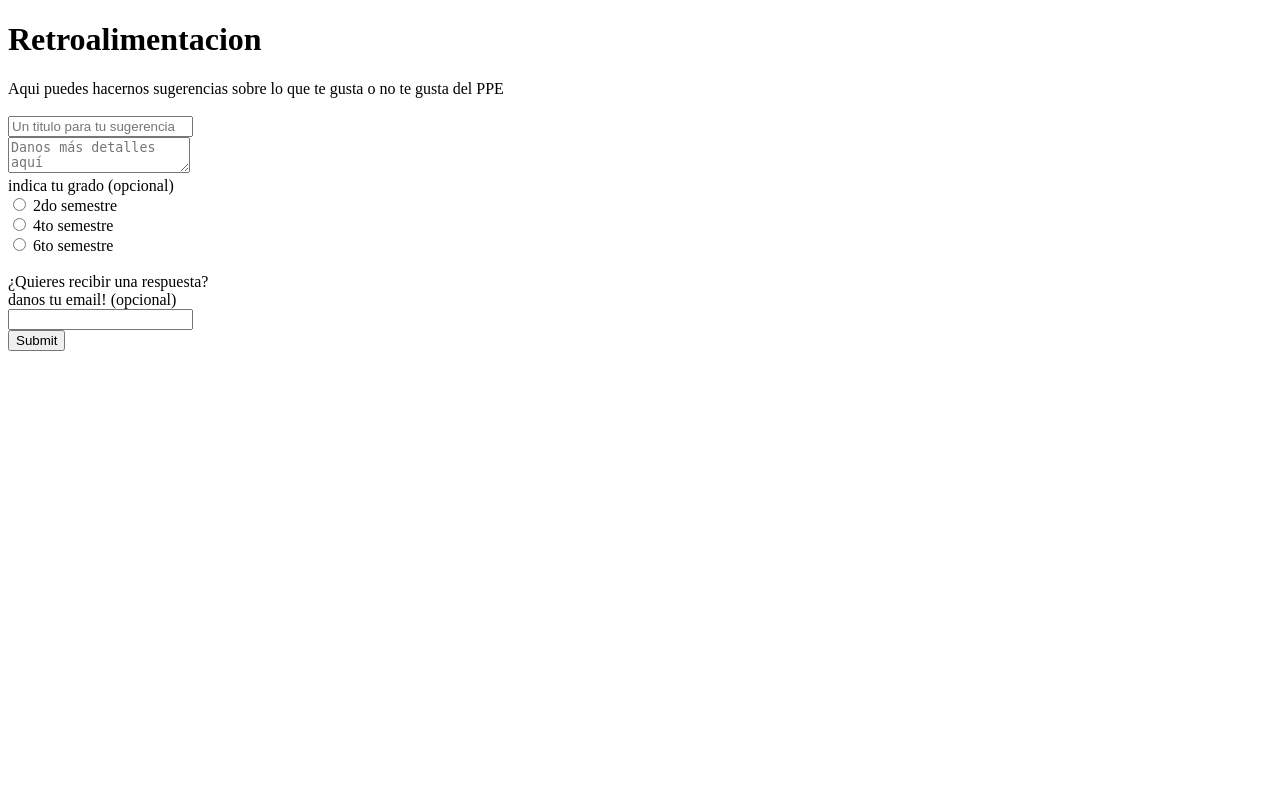
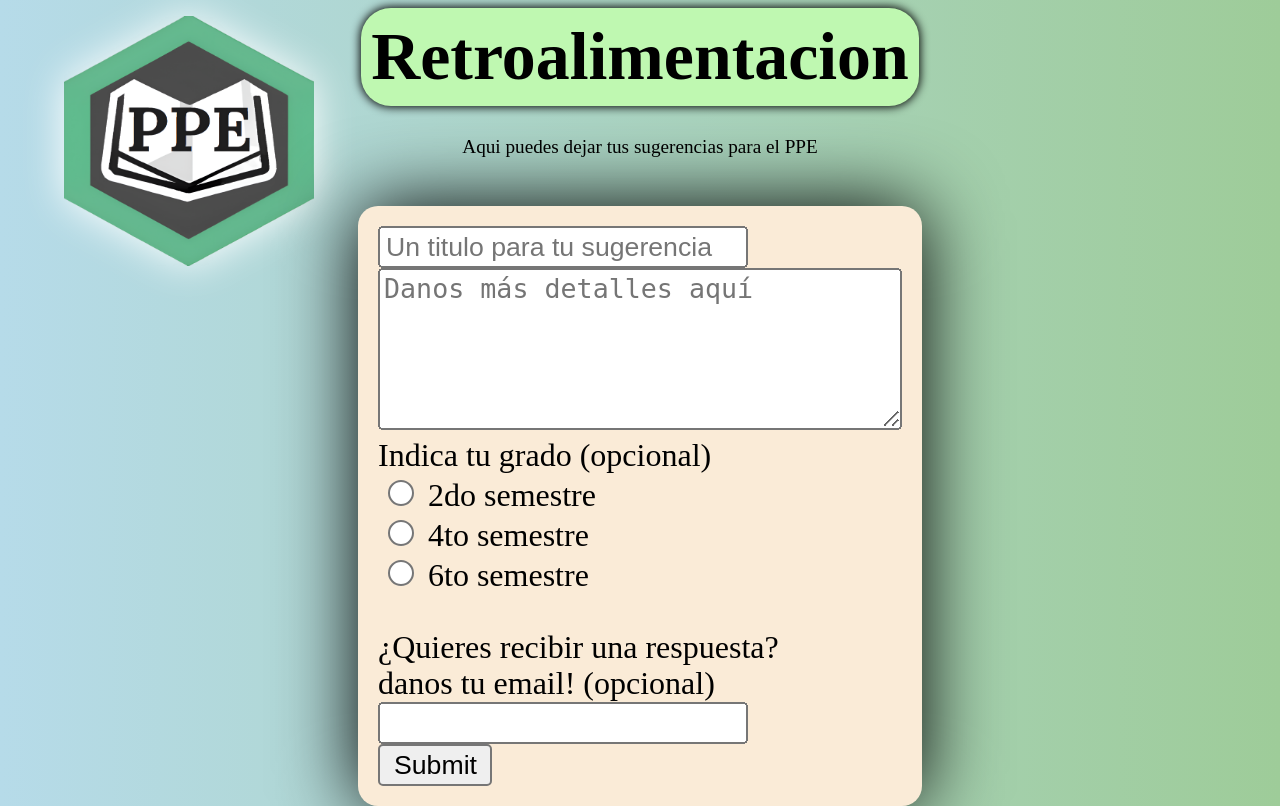
Before and after one commit to AlcalinoGitHub/PPE, a Django app: page /feedback in a window 1280 px wide. Before the commit the page ends 351 px from the top, so only its background shows below. Run offline with Django 4.2, Linux system fonts and the light colour scheme.

Commit message:
Added css to user forms

```diff
--- a/mysite/Content/templates/encuesta.html
+++ b/mysite/Content/templates/encuesta.html
@@ -5,16 +5,17 @@
     <meta http-equiv="X-UA-Compatible" content="IE=edge">
     <meta name="viewport" content="width=device-width, initial-scale=1.0">
     <title>Document</title>
+    <link rel="stylesheet" href="/static/encuesta.css">
 </head>
 <body>
-    <h1>Retroalimentacion</h1>
-    <div class = 'text'>Aqui puedes hacernos sugerencias sobre lo que te gusta o no te gusta del PPE</div> <br>
-    <div class = 'encuesta'>
-        <form method="post">
+    <img class ='logo' src= "/static/L1Hs5S9N_2x.jpg" onclick="location.href = '/'">
+    <h1 class = 'title'>Retroalimentacion</h1>
+    <div class = 'text'>Aqui puedes dejar tus sugerencias para el PPE</div> <br>
+        <form method="post" class = 'leform'>
                 {% csrf_token %}
                 <input type="text" name = 'Title' placeholder="Un titulo para tu sugerencia" required><br>
-            <textarea name = 'description' placeholder="Danos más detalles aquí" required></textarea><br>
-            indica tu grado (opcional) <br>
+                <textarea rows="5" cols="30" name = 'description' placeholder="Danos más detalles aquí" required></textarea><br>
+                Indica tu grado (opcional) <br>
                 <input type = 'radio' name = 'grado' value = 2> 2do semestre <br>
                 <input type = 'radio' name = 'grado' value = 4> 4to semestre <br>
                 <input type = 'radio' name = 'grado' value = 6> 6to semestre <br> <br>
@@ -22,7 +23,6 @@
                 <input type = 'email' name = 'email'> <br>
                 <input type = 'submit'>
         </form>
-    </div>
 
 </body>
 </html>
--- a/mysite/mysite/static/about.css
+++ b/mysite/mysite/static/about.css
@@ -1,6 +1,6 @@
 body {
-    background: rgb(58,146,180);
-    background: linear-gradient(90deg, rgba(58,146,180,1) 0%, rgba(29,253,179,1) 50%, rgba(69,146,252,1) 100%);
+    background: rgb(182,219,233);
+    background: linear-gradient(90deg, rgba(182,219,233,1) 0%, rgba(158,204,153,1) 100%, rgba(148,152,154,1) 100%);
     background-repeat: no-repeat;
     background-size: 2000px 2000px
 }
--- /dev/null
+++ b/mysite/mysite/static/encuesta.css
@@ -0,0 +1,52 @@
+body {
+    background: rgb(182,219,233);
+background: linear-gradient(90deg, rgba(182,219,233,1) 0%, rgba(158,204,153,1) 100%, rgba(148,152,154,1) 100%);
+}
+
+
+.logo {
+    position: absolute;
+    margin: auto;
+    width: 250px;
+    height: 250px;
+    top:2%;
+    left: 5%;
+    filter: drop-shadow(0px 0px 20px white);
+    transition: ease 0.5s;
+}
+
+.logo:hover {
+    filter: drop-shadow(0px 0px 20px black);
+}
+
+.leform {
+    margin: auto;
+    padding: 10px;
+    border-radius: 10px;
+    background-color: antiquewhite;
+    width: fit-content;
+    margin: auto;
+    transform: scale(2) translateY(30%);
+    filter: drop-shadow(0px 0px 20px black);
+}
+
+.title {
+    display: flex;
+    justify-content: center;
+    align-items: center;
+    align-self: center;
+    margin: auto;
+    background-color: rgb(191, 248, 177);
+    width: fit-content;
+    padding: 10px;
+    font-size: 5.3vw;
+    border-radius: 30px;
+    box-shadow: 0px 0px 10px 1px;
+    margin-bottom: 30px;
+}
+
+.text {
+    margin: auto;
+    text-align: center;
+    font-size: 1.5vw;
+}
--- a/mysite/mysite/static/propuestas.css
+++ b/mysite/mysite/static/propuestas.css
@@ -1,6 +1,6 @@
 body {
-    background: rgb(58,146,180);
-    background: linear-gradient(90deg, rgba(58,146,180,1) 0%, rgba(29,253,179,1) 50%, rgba(69,146,252,1) 100%);
+    background: rgb(182,219,233);
+background: linear-gradient(90deg, rgba(182,219,233,1) 0%, rgba(158,204,153,1) 100%, rgba(148,152,154,1) 100%);
 }
 
 
@@ -34,6 +34,7 @@ body {
     p {
         width: 50%;
         font-size: 2.1vw;
+        text-align: justify;
     }
 
     .title {
--- a/mysite/mysite/static/welcome.css
+++ b/mysite/mysite/static/welcome.css
@@ -1,5 +1,6 @@
 body {
-    background-color: rgb(175, 228, 210);
+    background: rgb(182,219,233);
+    background: linear-gradient(90deg, rgba(182,219,233,1) 0%, rgba(158,204,153,1) 100%, rgba(148,152,154,1) 100%);
 }
 
 @media all and (orientation: landscape) {
```
Also changed, not shown: mysite/db.sqlite3. Lines whose indentation alone changed are shown as unchanged.
